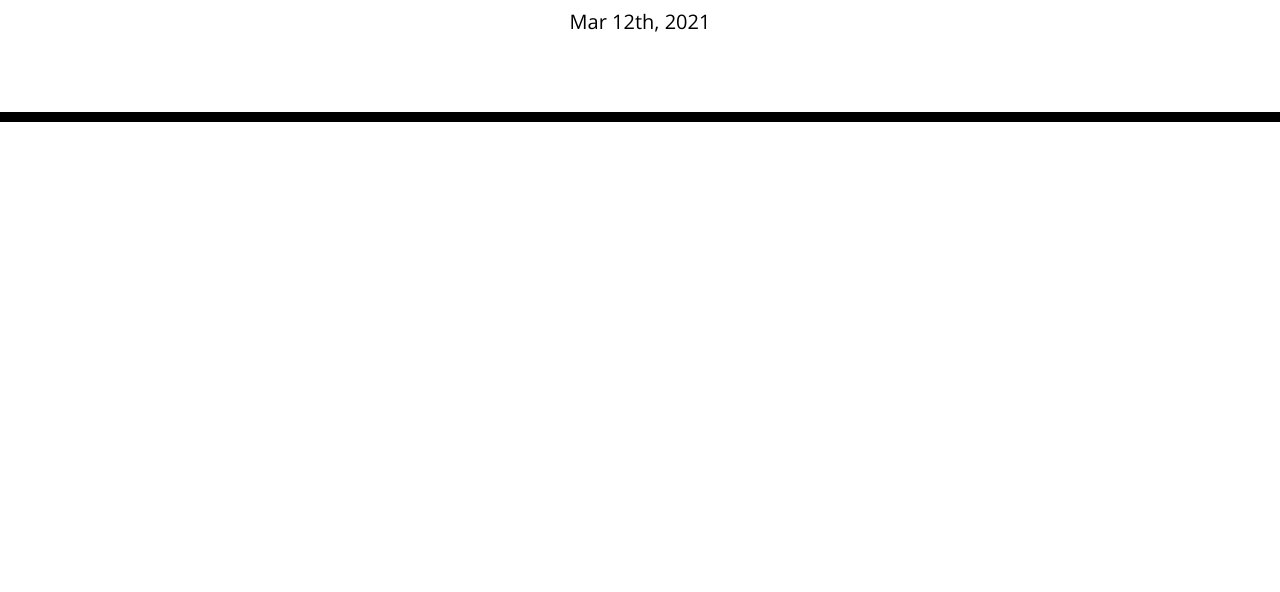
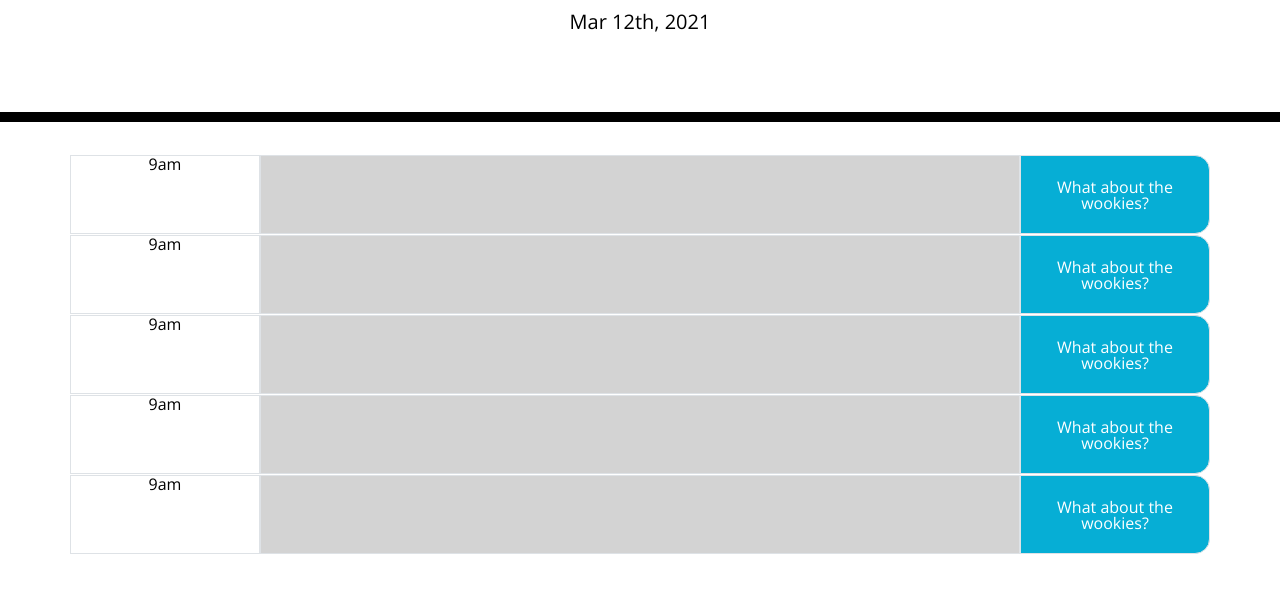
Before and after one commit to mmorrisonlk/daily_todo_list, a plain HTML site: page index.html in a window 1280 px wide. Shown: the part 182-774 px from the top of the page. Drawn offline with nearby package versions, Linux system fonts and the light colour scheme.

Commit message:
Proof of concept working that adds time blocks with a for loop which should allow for easy scaling

```diff
--- a/assets/script.js
+++ b/assets/script.js
@@ -4,3 +4,14 @@ it sets the text content of currentDay to the Today variable in the format speci
 */
 var today = moment();
 $("#currentDay").text(today.format("MMM Do, YYYY"));
+var hourNow = moment().format("h");
+console.log(hourNow);
+for (let index = 0; index < 5; index++) {
+    document.getElementById("hourBlocks").innerHTML += `
+    <div class="row descripton time-block">
+        <div class="col-2 border hour"> 9am </div>
+        <textarea class="col-8 border textarea past"></textarea>
+        <button class="col-2 border saveBtn">What about the wookies?</button>
+    </div>
+`;
+}
--- a/index.html
+++ b/index.html
@@ -28,7 +28,7 @@
       <p class="lead">A simple calendar app for scheduling your work day</p>
       <p id="currentDay" class="lead"></p>
     </header>
-    <div class="container">
+    <div id= "hourBlocks"class="container">
       <!-- Timeblocks go here -->
     </div>
 
```
